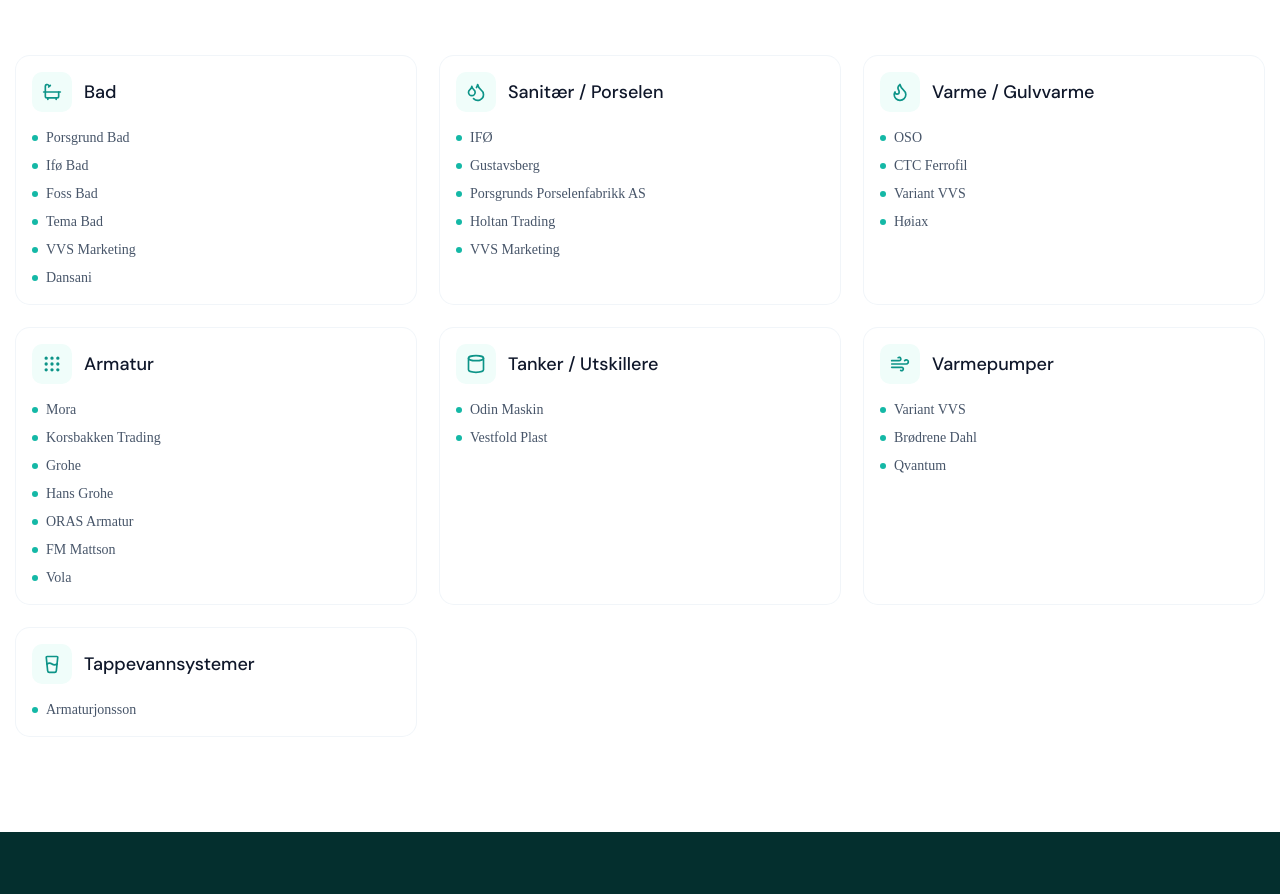
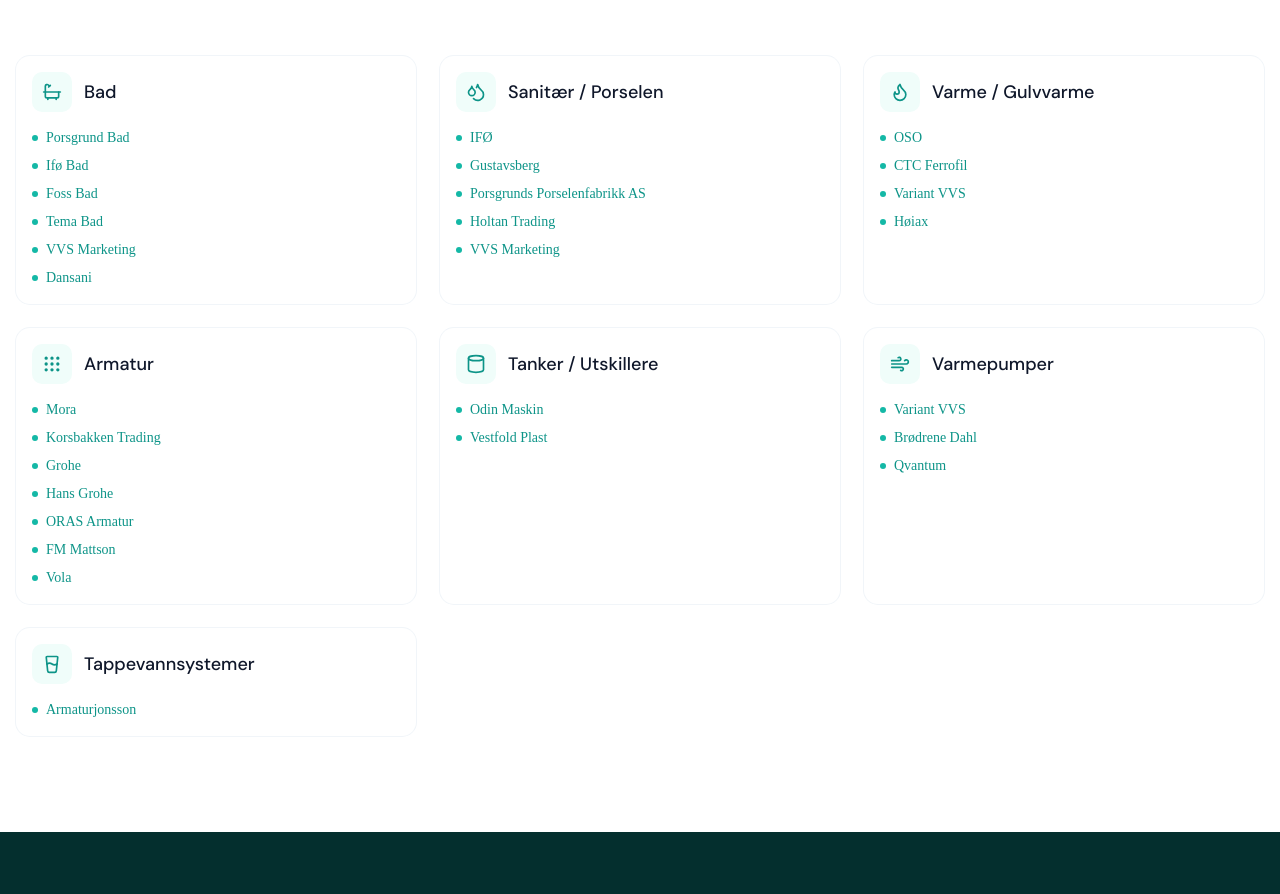
Before and after one commit to DaytraderStudent/lorenskogror-next, a Next.js app: page /leverandorer in a window 1280 px wide. Shown: the part 520-1414 px from the top of the page. Built offline with nearby package versions, Linux system fonts and the light colour scheme.

Commit message:
Leverandører: add hyperlinks to all supplier websites

```diff
--- a/src/app/leverandorer/page.tsx
+++ b/src/app/leverandorer/page.tsx
@@ -18,57 +18,71 @@
     icon: Bath,
     title: "Bad",
     suppliers: [
-      "Porsgrund Bad",
-      "Ifø Bad",
-      "Foss Bad",
-      "Tema Bad",
-      "VVS Marketing",
-      "Dansani",
+      { name: "Porsgrund Bad", url: "https://www.porsgrund.com" },
+      { name: "Ifø Bad", url: "https://www.ifo.se" },
+      { name: "Foss Bad", url: "https://www.fossbad.no" },
+      { name: "Tema Bad", url: "https://www.temabad.no" },
+      { name: "VVS Marketing", url: "https://www.vvsmarketing.no" },
+      { name: "Dansani", url: "https://www.dansani.no" },
     ],
   },
   {
     icon: Droplets,
     title: "Sanitær / Porselen",
     suppliers: [
-      "IFØ",
-      "Gustavsberg",
-      "Porsgrunds Porselenfabrikk AS",
-      "Holtan Trading",
-      "VVS Marketing",
+      { name: "IFØ", url: "https://www.ifo.se" },
+      { name: "Gustavsberg", url: "https://www.gustavsberg.com" },
+      { name: "Porsgrunds Porselenfabrikk AS", url: "https://www.porsgrund.com" },
+      { name: "Holtan Trading", url: "https://www.holtantrading.no" },
+      { name: "VVS Marketing", url: "https://www.vvsmarketing.no" },
     ],
   },
   {
     icon: Flame,
     title: "Varme / Gulvvarme",
-    suppliers: ["OSO", "CTC Ferrofil", "Variant VVS", "Høiax"],
+    suppliers: [
+      { name: "OSO", url: "https://www.osohotwater.no" },
+      { name: "CTC Ferrofil", url: "https://www.ctc.no" },
+      { name: "Variant VVS", url: "https://www.variantvvs.no" },
+      { name: "Høiax", url: "https://www.hoiax.no" },
+    ],
   },
   {
     icon: Grip,
     title: "Armatur",
     suppliers: [
-      "Mora",
-      "Korsbakken Trading",
-      "Grohe",
-      "Hans Grohe",
-      "ORAS Armatur",
-      "FM Mattson",
-      "Vola",
+      { name: "Mora", url: "https://www.mora.se" },
+      { name: "Korsbakken Trading", url: "https://www.korsbakken.no" },
+      { name: "Grohe", url: "https://www.grohe.no" },
+      { name: "Hans Grohe", url: "https://www.hansgrohe.no" },
+      { name: "ORAS Armatur", url: "https://www.oras.com/no" },
+      { name: "FM Mattson", url: "https://www.fmmattsson.se" },
+      { name: "Vola", url: "https://www.vola.com" },
     ],
   },
   {
     icon: Cylinder,
     title: "Tanker / Utskillere",
-    suppliers: ["Odin Maskin", "Vestfold Plast"],
+    suppliers: [
+      { name: "Odin Maskin", url: "https://www.odinmaskin.no" },
+      { name: "Vestfold Plast", url: "https://www.vestfoldplast.no" },
+    ],
   },
   {
     icon: Wind,
     title: "Varmepumper",
-    suppliers: ["Variant VVS", "Brødrene Dahl", "Qvantum"],
+    suppliers: [
+      { name: "Variant VVS", url: "https://www.variantvvs.no" },
+      { name: "Brødrene Dahl", url: "https://www.dahl.no" },
+      { name: "Qvantum", url: "https://www.qvantum.se" },
+    ],
   },
   {
     icon: GlassWater,
     title: "Tappevannsystemer",
-    suppliers: ["Armaturjonsson"],
+    suppliers: [
+      { name: "Armaturjonsson", url: "https://www.armaturjonsson.no" },
+    ],
   },
 ];
 
@@ -118,11 +132,18 @@
                     <ul className="space-y-2">
                       {cat.suppliers.map((s) => (
                         <li
-                          key={s}
-                          className="flex items-center gap-2 text-sm text-slate-600"
+                          key={s.name}
+                          className="flex items-center gap-2 text-sm"
                         >
                           <span className="w-1.5 h-1.5 rounded-full bg-teal-500 shrink-0" />
-                          {s}
+                          <a
+                            href={s.url}
+                            target="_blank"
+                            rel="noopener noreferrer"
+                            className="text-teal-600 hover:text-teal-800 hover:underline transition-colors cursor-pointer"
+                          >
+                            {s.name}
+                          </a>
                         </li>
                       ))}
                     </ul>
```
